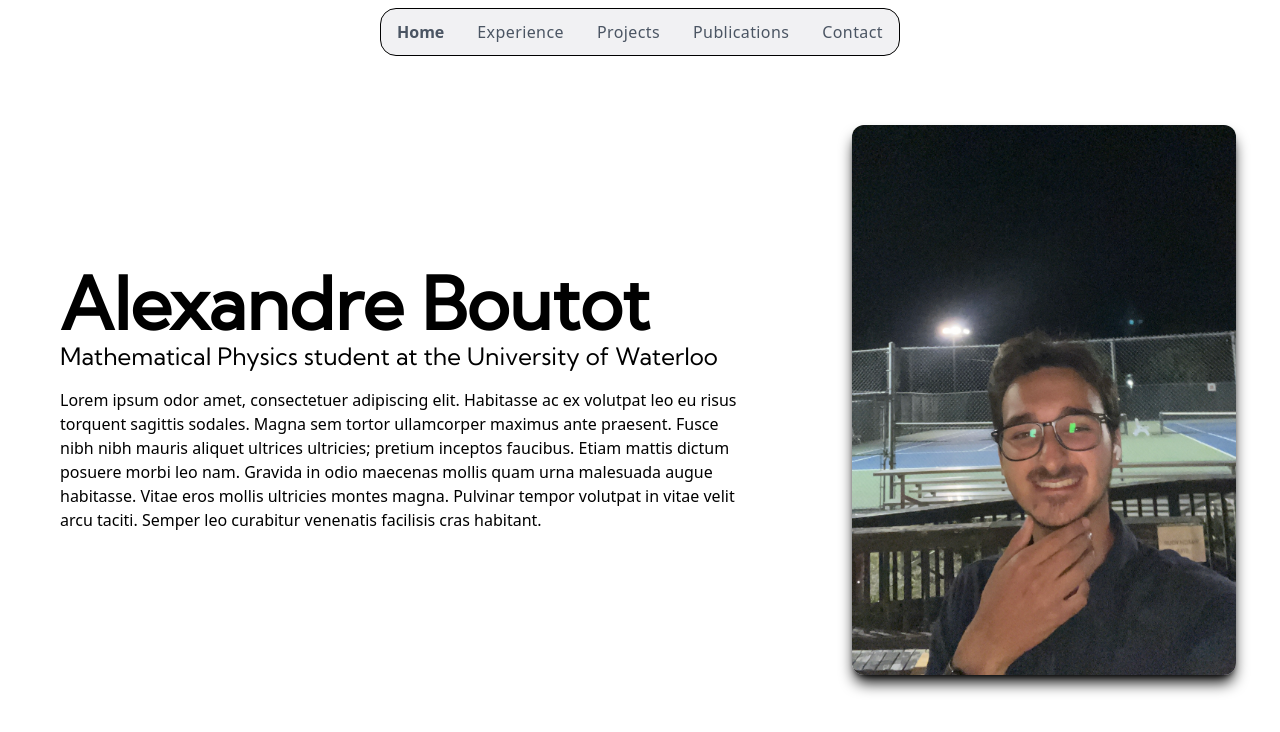
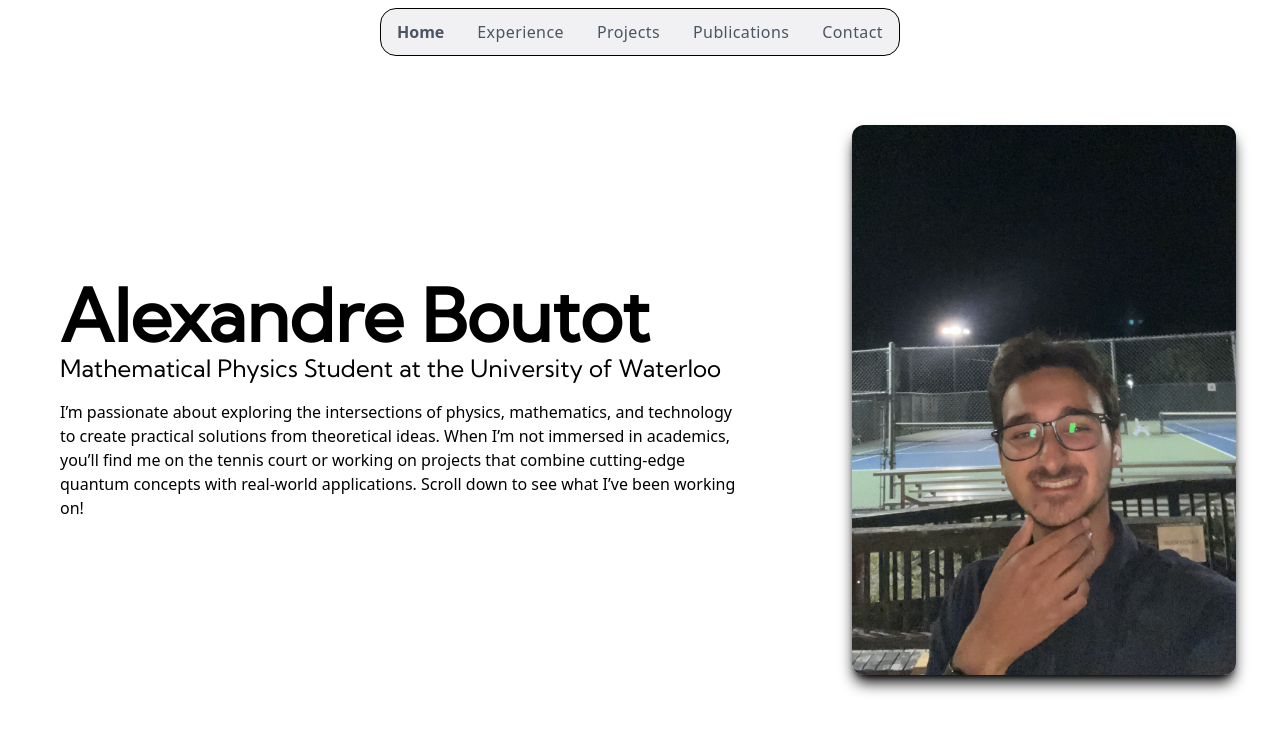
Before and after one commit to TDC28/tdc28.github.io, a React (Vite) app: page / in a window 1280 px wide. Shown: the top 732 px of the page. Built offline with nearby package versions, Linux system fonts and the light colour scheme.

Commit message:
More text

```diff
--- a/src/App.tsx
+++ b/src/App.tsx
@@ -17,8 +17,7 @@ const jobs = [
     start: "Jan",
     end: "May 2025",
     location: "Waterloo, ON",
-    details:
-      "Lorem ipsum odor amet, consectetuer adipiscing elit. Habitasseac ex volutpat leo eu risus torquent sagittis sodales. Magna semtortor ullamcorper maximus ante praesent.",
+    details: "",
   },
   {
     name: "UW Physics Tutorial Centre",
@@ -27,7 +26,7 @@ const jobs = [
     end: "Dec 2024",
     location: "Waterloo, ON",
     details:
-      "Provided academic support to University of Waterloo students through one-on-one and group tutoring sessions at the Physics Tutorial Center. Assisted students in mastering concepts across first-year courses in computer science, mathematics, and physics. Empowered students to enhance problem-solving skills and achieve academic success.",
+      "Provided academic support to University of Waterloo students through one-on-one and group tutoring sessions at the Physics Tutorial Center. Assisted students in mastering concepts across first-year courses in computer science, physics, and mathematics. Empowered students to enhance problem-solving skills and achieve academic success.",
   },
   {
     name: "Shediac Tennis Club",
@@ -36,7 +35,7 @@ const jobs = [
     end: "Sep 2024",
     location: "Shediac, NB",
     details:
-      "Lorem ipsum odor amet, consectetuer adipiscing elit. Habitasseac ex volutpat leo eu risus torquent sagittis sodales. Magna semtortor ullamcorper maximus ante praesent.",
+      "Supervised employees at the Shediac Tennis Club, fostering a collaborative and productive work environment. Built programming tools to automate employee tasks, improving efficiency in daily operations. Contributed to the design and launch of the club's new website while ensuring exceptional service delivery to all members.",
   },
 ];
 
@@ -98,18 +97,15 @@ function App() {
                 Alexandre Boutot
               </h1>
               <p className="text-2xl font-kumbh">
-                Mathematical Physics student at the University of Waterloo
+                Mathematical Physics Student at the University of Waterloo
               </p>
               <p className="pt-4">
-                Lorem ipsum odor amet, consectetuer adipiscing elit. Habitasse
-                ac ex volutpat leo eu risus torquent sagittis sodales. Magna sem
-                tortor ullamcorper maximus ante praesent. Fusce nibh nibh mauris
-                aliquet ultrices ultricies; pretium inceptos faucibus. Etiam
-                mattis dictum posuere morbi leo nam. Gravida in odio maecenas
-                mollis quam urna malesuada augue habitasse. Vitae eros mollis
-                ultricies montes magna. Pulvinar tempor volutpat in vitae velit
-                arcu taciti. Semper leo curabitur venenatis facilisis cras
-                habitant.
+                I’m passionate about exploring the intersections of physics,
+                mathematics, and technology to create practical solutions from
+                theoretical ideas. When I’m not immersed in academics, you’ll
+                find me on the tennis court or working on projects that combine
+                cutting-edge quantum concepts with real-world applications.
+                Scroll down to see what I’ve been working on!
               </p>
             </div>
             <img
@@ -129,7 +125,7 @@ function App() {
             <div className="left-0 h-full flex flex-col items-center justify-center p-8">
               <h1 className="font-kumbh text-4xl mb-2">Experience</h1>
               <p className="max-w-96 text-center">
-                Here is the work experience I gained since starting my journey
+                Here is the work experience I gained since I started my journey
                 at Waterloo!
               </p>
             </div>
```
